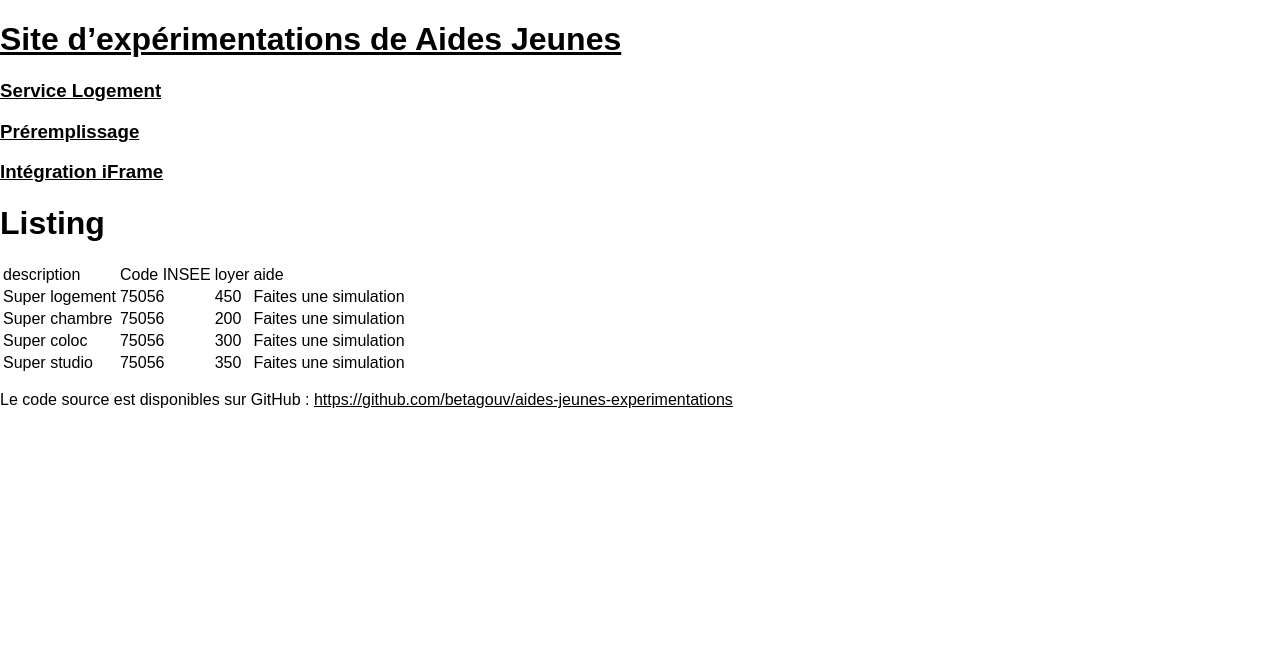
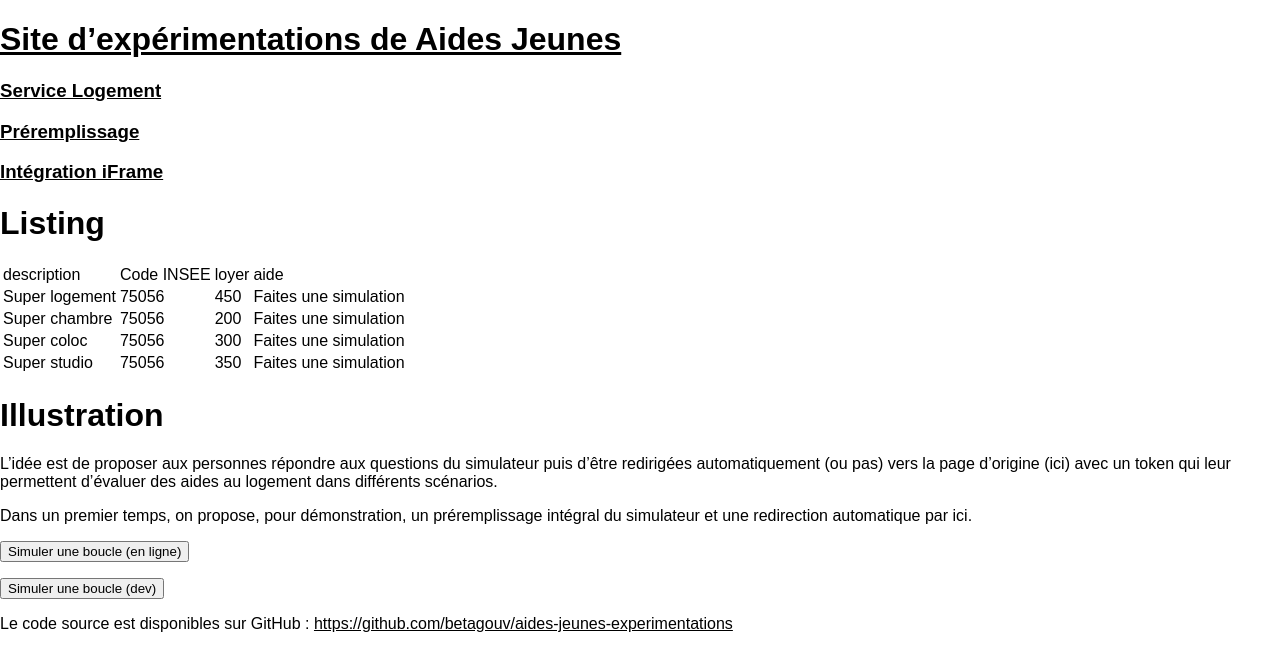
Before and after one commit to betagouv/aides-jeunes-experimentations, a Next.js app: page /service-logement in a window 1280 px wide. Shown: the top 670 px of the page. Built offline with nearby package versions, Linux system fonts and the light colour scheme.

Commit message:
Rend la démo service logement autoporteuse

```diff
--- /dev/null
+++ b/lib/index.js
@@ -0,0 +1,4 @@
+export function generateRedirectURL(simulation, location) {
+  const to = location ? `&to=${location}` : ''
+  return `${process.env.NEXT_PUBLIC_MESAIDES_URL}/api/simulation/${simulation._id}/redirect?token=${simulation.token}${to}`
+}
--- a/pages/service-logement.js
+++ b/pages/service-logement.js
@@ -1,6 +1,9 @@
 import { useRouter } from 'next/router'
 import { useEffect, useState } from 'react'
 
+import { generateRedirectURL } from '../lib'
+
+import data from './demo.json'
 import logements from './logements.json'
 
 export default function ServiceLogement() {
@@ -10,7 +13,7 @@ export default function ServiceLogement() {
   const [listing, setListing] = useState(logements)
   const [token, setToken] = useState()
 
-  const handleClick = (e, idx) => {
+  const handleClickCompute = (e, idx) => {
     const item = listing[idx]
 
     const props = ["loyer", "statut_occupation_logement", "coloc", "logement_chambre", "depcom"]
@@ -32,6 +35,26 @@ export default function ServiceLogement() {
         item.aide = d.value
         setListing([...listing])
       })
+  }
+
+  const handleClickIllustrate = (teleservice) => {
+    let url = `${process.env.NEXT_PUBLIC_MESAIDES_URL}/api/simulation`
+    const body = {...data, ...(teleservice ? { teleservice } : {})}
+    fetch(url, {
+      method: "POST",
+      body: JSON.stringify(body),
+      headers: {
+        "Content-Type": "application/json"
+      },
+    }).then((response) => response.json())
+    .then(simulation => generateRedirectURL(simulation, '/resultats'))
+    .then(url => {
+       document.location.href = url
+    })
+    .catch(function(error) {
+      console.error(error)
+    })
+
   }
 
   useEffect(() => {
@@ -60,13 +83,21 @@ export default function ServiceLogement() {
                 <td>{item.description}</td>
                 <td>{item.depcom}</td>
                 <td>{item.loyer}</td>
-                <td>{token ? (item.aide ? item.aide : <button onClick={e => handleClick(e, idx)}>Aide?</button>) : (
-                    <a href>Faites une simulation</a>
+                <td>{token ? (item.aide ? item.aide : <button onClick={e => handleClickCompute(e, idx)}>Aide?</button>) : (
+                    <a>Faites une simulation</a>
                   )}</td>
               </tr>)
           })}
         </tbody>
       </table>
+      <div>
+        <h1>Illustration</h1>
+        <p>L’idée est de proposer aux personnes répondre aux questions du simulateur puis d’être redirigées automatiquement (ou pas)
+        vers la page d’origine (ici) avec un token qui leur permettent d’évaluer des aides au logement dans différents scénarios.</p>
+        <p>Dans un premier temps, on propose, pour démonstration, un préremplissage intégral du simulateur et une redirection automatique par ici.</p>
+        <p><button onClick={() => handleClickIllustrate("aides_jeunes_service_logement")}>Simuler une boucle (en ligne)</button></p>
+        <p><button onClick={() => handleClickIllustrate("aides_jeunes_service_logement_dev")}>Simuler une boucle (dev)</button></p>
+      </div>
     </>
   )
 }
```
Also changed, not shown: pages/preremplissage.js (+6 -11 lines).
